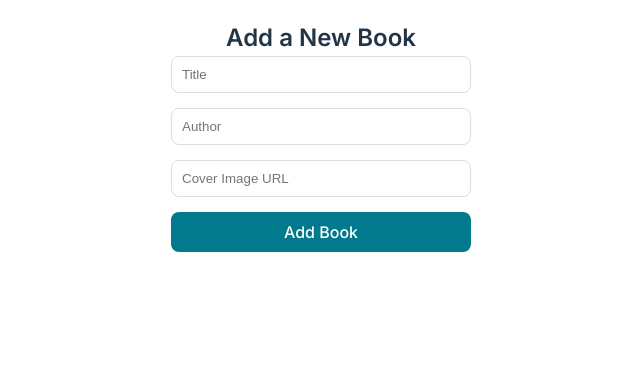
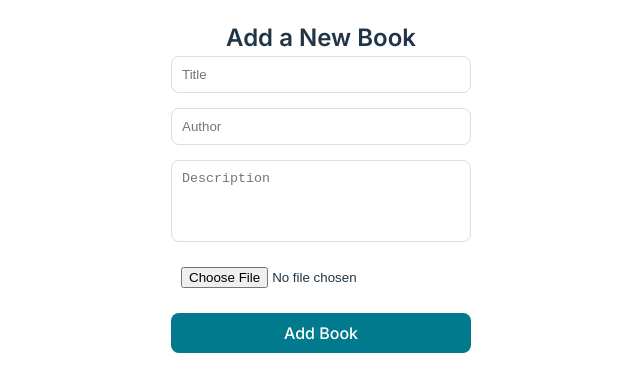
Before and after one commit to Fire-Fairy84/book_swipe_front, a React (Vite) app: page /addbook in a window 1280 px wide. Shown: the top 392 px of the page, without its empty margins (319-959 px from the left). Built offline with nearby package versions, Linux system fonts and the light colour scheme; sample sign-in values are in the browser's storage.

Commit message:
add description to addbook and correct getting images error in bookcard

```diff
--- a/src/components/bookcard/BookCard.jsx
+++ b/src/components/bookcard/BookCard.jsx
@@ -1,5 +1,6 @@
 import React from "react";
 import styled from "styled-components";
+import { MEDIA_BASE_URL } from "../../config/urls";
 
 // Estilos para la tarjeta del libro
 const CardContainer = styled.div`
@@ -33,7 +34,10 @@ const BookAuthor = styled.p`
 const BookCard = ({ book }) => {
   return (
     <CardContainer>
-      <BookImage src={book.cover_image} alt={`Cover of ${book.title}`} />
+      <BookImage
+        src={`${MEDIA_BASE_URL}${book.cover_image}`}
+        alt={book.title}
+      />
       <BookTitle>{book.title}</BookTitle>
       <BookAuthor>{book.author}</BookAuthor>
     </CardContainer>
--- a/src/pages/addbook/AddBook.jsx
+++ b/src/pages/addbook/AddBook.jsx
@@ -24,6 +24,18 @@ const Input = styled.input`
   border-radius: 8px;
 `;
 
+const TextArea = styled.textarea`
+  padding: 10px;
+  border: 1px solid #ddd;
+  border-radius: 8px;
+  resize: none;
+`;
+
+const FileInput = styled.input`
+  padding: 10px;
+  border: none;
+`;
+
 const Button = styled.button`
   background-color: #007a8c;
   color: white;
@@ -42,8 +54,10 @@ const AddBook = () => {
   const [formData, setFormData] = useState({
     title: "",
     author: "",
-    cover_image: "",
+    description: "", // Añadimos el campo description
+    cover_image: null,
   });
+
   const navigate = useNavigate();
 
   const handleChange = (e) => {
@@ -54,16 +68,34 @@ const AddBook = () => {
     });
   };
 
+  const handleFileChange = (e) => {
+    setFormData({
+      ...formData,
+      cover_image: e.target.files[0],
+    });
+  };
+
   const handleSubmit = async (e) => {
     e.preventDefault();
     try {
       const token = localStorage.getItem("token");
-      await axios.post(BOOKS_ENDPOINT, formData, {
+
+      const data = new FormData();
+      data.append("title", formData.title);
+      data.append("author", formData.author);
+      data.append("description", formData.description); // Enviamos la descripción
+      if (formData.cover_image) {
+        data.append("cover_image", formData.cover_image); // Solo añadir la imagen si existe
+      }
+
+      await axios.post(BOOKS_ENDPOINT, data, {
         headers: {
           Authorization: `Token ${token}`,
+          "Content-Type": "multipart/form-data",
         },
       });
-      navigate("/bookshelf"); // Redirigir a la estantería después de añadir el libro
+
+      navigate("/bookshelf");
     } catch (err) {
       console.error("Error adding book:", err.message);
     }
@@ -79,6 +111,7 @@ const AddBook = () => {
           value={formData.title}
           onChange={handleChange}
           placeholder="Title"
+          required
         />
         <Input
           type="text"
@@ -86,13 +119,21 @@ const AddBook = () => {
           value={formData.author}
           onChange={handleChange}
           placeholder="Author"
+          required
         />
-        <Input
-          type="text"
+        <TextArea
+          name="description"
+          value={formData.description}
+          onChange={handleChange}
+          placeholder="Description"
+          rows="4"
+          required
+        />
+        <FileInput
+          type="file"
           name="cover_image"
-          value={formData.cover_image}
-          onChange={handleChange}
-          placeholder="Cover Image URL"
+          onChange={handleFileChange}
+          accept="image/*"
         />
         <Button type="submit">Add Book</Button>
       </Form>
```
